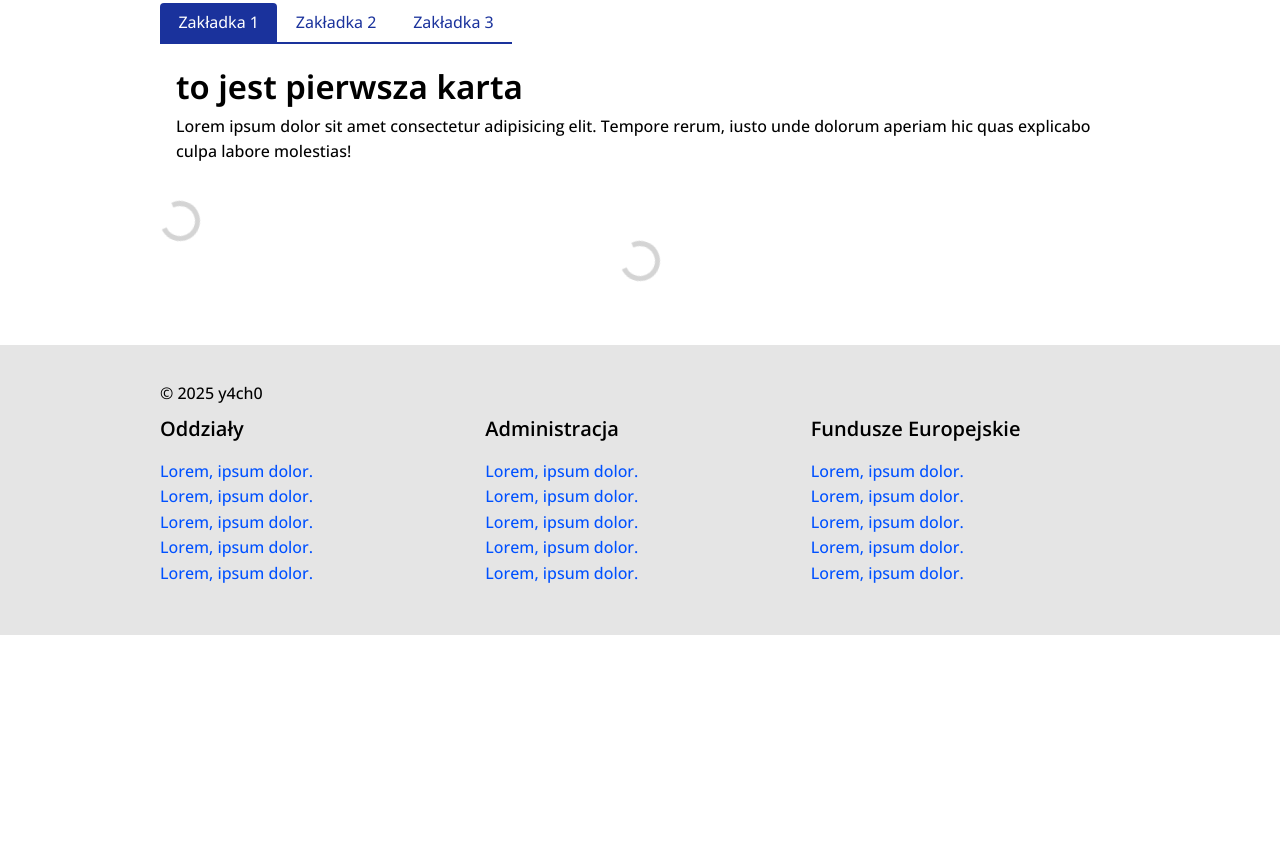
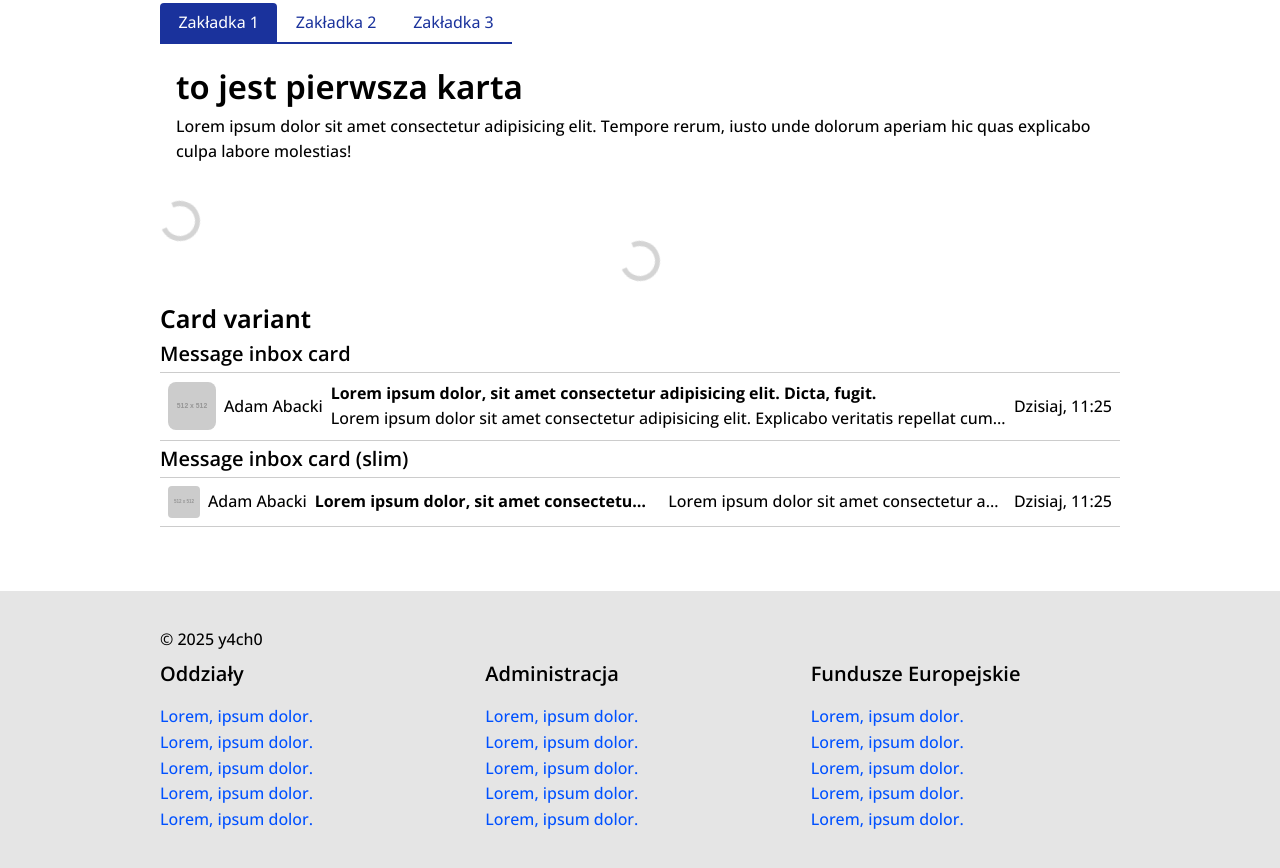
Before and after one commit to y4ch0/SimplyWCAG.css-Modern, a plain HTML site: page index.html in a window 1280 px wide. Shown: the part 11094-11962 px from the top of the page. Before the commit the page ends 11729 px from the top, so only its background shows below. Drawn offline with nearby package versions, Linux system fonts and the light colour scheme; placeholder pictures from the web are drawn by us.

Commit message:
Add files via upload

```diff
--- a/index.html
+++ b/index.html
@@ -1000,6 +1000,41 @@
                         <div class="spinner centered"><span class="spinner"></span></div>
                     </div>
                 </div>
+                <div class="row">
+                    <div class="col">
+                        <h3>Card variant</h3>
+                        <h4>Message inbox card</h4>
+                        <a class="card message-box">
+                            <div class="sender">
+                                <img src="https://placehold.co/512x512" alt="" class="sender-image" />
+                                <span class="sender-name">Adam Abacki</span>
+                            </div>
+                            <div class="description">
+                                <p class="topic">Lorem ipsum dolor, sit amet consectetur adipisicing elit. Dicta, fugit.</p>
+                                <p class="message">
+                                    Lorem ipsum dolor sit amet consectetur adipisicing elit. Explicabo veritatis repellat cum nemo iste deserunt amet.
+                                    Voluptas, voluptatum! Iste dolore harum sunt officiis vero ipsam quibusdam perferendis id at illo.
+                                </p>
+                            </div>
+                            <div class="timespan">Dzisiaj, 11:25</div>
+                        </a>
+                        <h4>Message inbox card (slim)</h4>
+                        <a class="card message-box mb-slim">
+                            <div class="sender">
+                                <img src="https://placehold.co/512x512" alt="" class="sender-image" />
+                                <span class="sender-name">Adam Abacki</span>
+                            </div>
+                            <div class="description">
+                                <p class="topic">Lorem ipsum dolor, sit amet consectetur adipisicing elit. Dicta, fugit.</p>
+                                <p class="message">
+                                    Lorem ipsum dolor sit amet consectetur adipisicing elit. Explicabo veritatis repellat cum nemo iste deserunt amet.
+                                    Voluptas, voluptatum! Iste dolore harum sunt officiis vero ipsam quibusdam perferendis id at illo.
+                                </p>
+                            </div>
+                            <div class="timespan">Dzisiaj, 11:25</div>
+                        </a>
+                    </div>
+                </div>
             </div>
             <!--<aside>
                 <h5>na tej stronie</h5>
--- a/simplywcag-css-modern.css
+++ b/simplywcag-css-modern.css
@@ -779,6 +779,84 @@ div.dropdown:has(ul.show) a.toggler::after {
     transition: outline 80ms ease-in-out;
 }
 
+.card.message-box {
+    border: none;
+    border-radius: 0;
+    border-top: 1px solid rgba(0, 0, 0, 0.2);
+    border-bottom: 1px solid rgba(0, 0, 0, 0.2);
+    flex-direction: row;
+    align-items: center;
+    justify-content: space-between;
+    gap: 0.5rem;
+    padding: 0.5rem;
+}
+
+.card.message-box div {
+    width: fit-content;
+    display: flex;
+    align-items: center;
+    gap: 0.5rem;
+}
+
+.card.message-box div.sender {
+    white-space: nowrap;
+}
+
+.card.message-box p.message {
+    display: block;
+    white-space: nowrap;
+    overflow: hidden;
+    text-overflow: ellipsis;
+    max-width: 100%;
+}
+
+.card.message-box div.description {
+    flex: 1;
+    min-width: 0; /* Zapobiega nadmiernemu rozszerzaniu */
+    display: flex;
+    flex-direction: column;
+    align-items: start;
+    gap: 0;
+}
+
+.card.message-box div.description p {
+    margin: 0;
+}
+
+.card.message-box p.message {
+    white-space: nowrap;
+    overflow: hidden;
+    text-overflow: ellipsis;
+    max-width: 100% !important; /* Zapewnia, że tekst nie wychodzi poza dostępne miejsce */
+}
+
+.card.message-box div.description p.topic {
+    font-weight: bold;
+}
+
+.card.message-box img.sender-image {
+    max-height: 3rem;
+}
+
+.card.message-box.mb-slim p.topic,
+.card.message-box.mb-slim p.message {
+    width: 50%;
+    max-width: 50%;
+    white-space: nowrap;
+    overflow: hidden;
+    text-overflow: ellipsis;
+}
+
+.card.message-box.mb-slim img.sender-image {
+    max-height: 2rem;
+    border-radius: 0.25rem;
+}
+
+.card.message-box.mb-slim div.description {
+    flex-direction: row;
+    gap: 1rem;
+}
+
 .card h4 {
     font-weight: 650;
 }
@@ -1534,4 +1612,25 @@ div.spinner span.spinner::after {
     .button-group .button:last-child {
         border-radius: 0 0 0.25rem 0.25rem;
     }
-}
+    .card.message-box {
+        flex-direction: column;
+        justify-content: start !important;
+    }
+    .card.message-box div {
+        width: 100% !important;
+        justify-content: start;
+    }
+    .card.message-box .timespan {
+        order: -1;
+    }
+    .card.message-box.mb-slim .description {
+        flex-direction: column !important;
+    }
+    .card.message-box.mb-slim .description p {
+        width: 100%;
+        max-width: 100% !important;
+    }
+    .card.message-box.mb-slim .description p.topic {
+        white-space: initial;
+    }
+}
```
